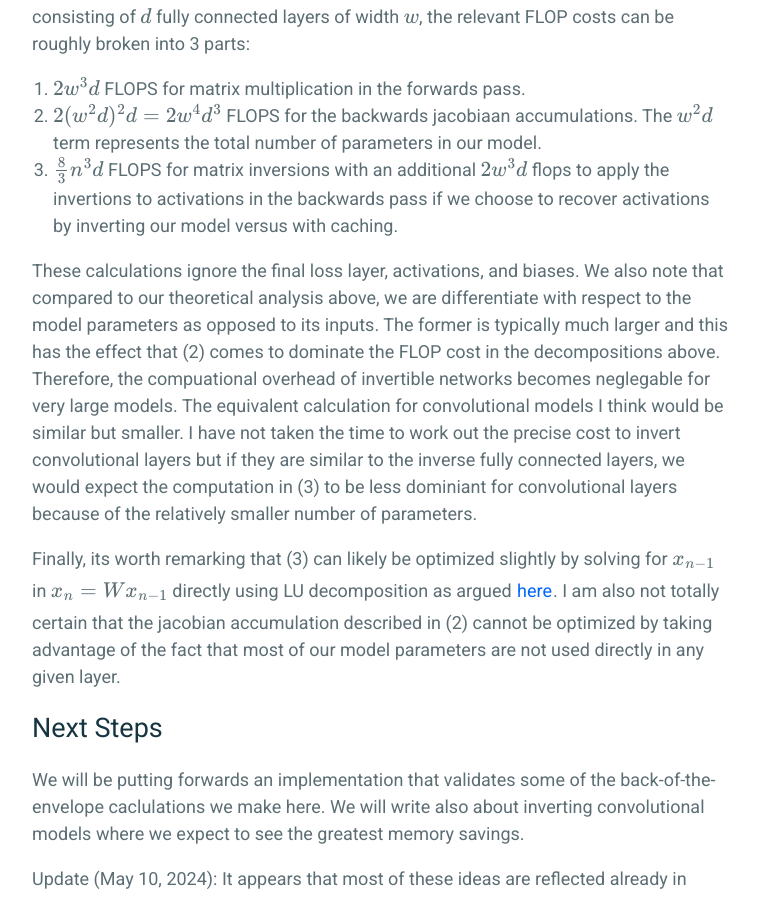
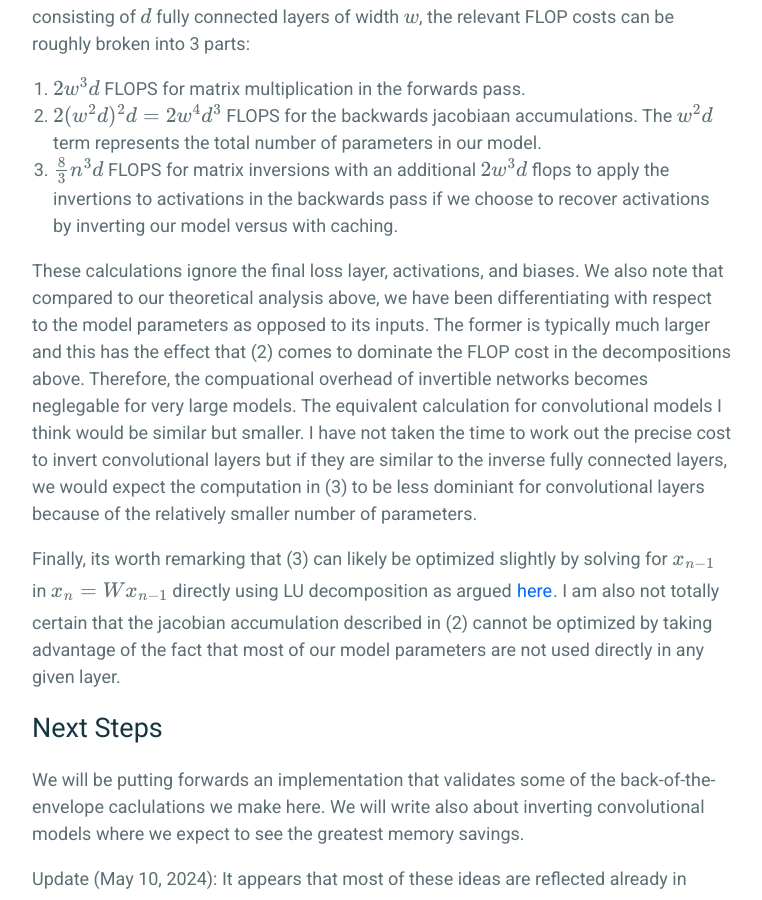
Before and after one commit to frankwang95/frankwang95.github.io, a Jekyll site: the page built from _posts/2024-02-19-adjoint-method-invertible-networks.md, in a window 1280 px wide and 900 px high, scrolled down 2737 px. Shown: the whole window, without its empty margins (258-1020 px from the left). Built offline with Jekyll 4.4.1, drawn with Linux system fonts in a browser that asks for light colours; formulas are drawn with MathJax 3.

Commit message:
Update 2024-02-19-adjoint-method-invertible-networks.md

```diff
--- a/_posts/2024-02-19-adjoint-method-invertible-networks.md
+++ b/_posts/2024-02-19-adjoint-method-invertible-networks.md
@@ -60,7 +60,7 @@ We can also estimate the computational cost of these memory savings. For a model
 2. $$2 (w^2 d)^2 d = 2 w^4 d^3$$ FLOPS for the backwards jacobiaan accumulations. The $$w^2 d$$ term represents the total number of parameters in our model.
 3. $$\frac{8}{3} n^3 d$$ FLOPS for matrix inversions with an additional $$2 w^3 d$$ flops to apply the invertions to activations in the backwards pass if we choose to recover activations by inverting our model versus with caching.
 
-These calculations ignore the final loss layer, activations, and biases. We also note that compared to our theoretical analysis above, we are differentiate with respect to the model parameters as opposed to its inputs. The former is typically much larger and this has the effect that (2) comes to dominate the FLOP cost in the decompositions above. Therefore, the compuational overhead of invertible networks becomes neglegable for very large models. The equivalent calculation for convolutional models I think would be similar but smaller. I have not taken the time to work out the precise cost to invert convolutional layers but if they are similar to the inverse fully connected layers, we would expect the computation in (3) to be less dominiant for convolutional layers because of the relatively smaller number of parameters.
+These calculations ignore the final loss layer, activations, and biases. We also note that compared to our theoretical analysis above, we have been differentiating with respect to the model parameters as opposed to its inputs. The former is typically much larger and this has the effect that (2) comes to dominate the FLOP cost in the decompositions above. Therefore, the compuational overhead of invertible networks becomes neglegable for very large models. The equivalent calculation for convolutional models I think would be similar but smaller. I have not taken the time to work out the precise cost to invert convolutional layers but if they are similar to the inverse fully connected layers, we would expect the computation in (3) to be less dominiant for convolutional layers because of the relatively smaller number of parameters.
 
 Finally, its worth remarking that (3) can likely be optimized slightly by solving for $$x_{n-1}$$ in $$x_n = W x_{n-1}$$ directly using LU decomposition as argued [here](https://gregorygundersen.com/blog/2020/12/09/matrix-inversion). I am also not totally certain that the jacobian accumulation described in (2) cannot be optimized by taking advantage of the fact that most of our model parameters are not used directly in any given layer.
 
```
